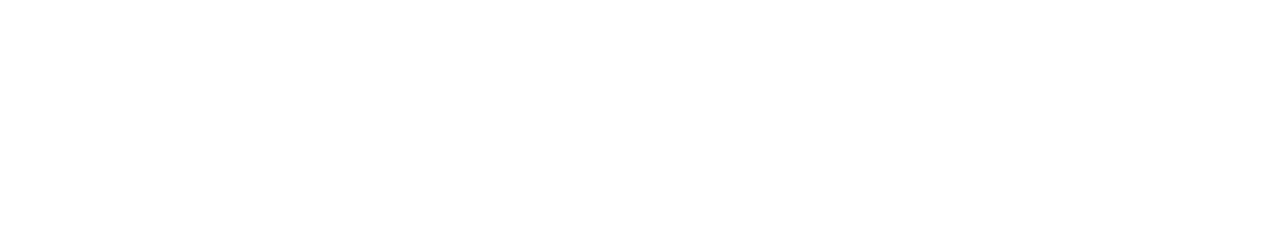
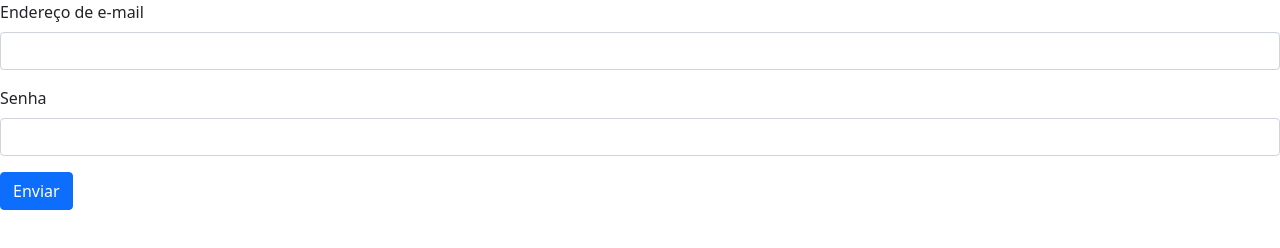
Before and after one commit to MaduMagalhaes/menu, a plain HTML site: page index.html in a window 1280 px wide. Drawn offline with nearby package versions, Linux system fonts and the light colour scheme.

Commit message:
index.html

```diff
--- a/index.html
+++ b/index.html
@@ -10,6 +10,17 @@
 </head>
 <body>
     <!-- Seu conteúdo vai aqui -->
+    <form>
+    <div class="mb-3">
+        <label for="exampleInputEmail1" class="form-label">Endereço de e-mail</label>
+        <input type="email" class="form-control" id="exampleInputEmail1" aria-describedby="emailHelp">
+    </div>
+    <div class="mb-3">
+        <label for="exampleInputPassword1" class="form-label">Senha</label>
+        <input type="password" class="form-control" id="exampleInputPassword1">
+    </div>
+    <button type="submit" class="btn btn-primary">Enviar</button>
+</form>
 
     <!-- Adicione o JavaScript do Bootstrap e o Popper.js (necessário para alguns componentes do Bootstrap) -->
     <script src="https://code.jquery.com/jquery-3.3.1.slim.min.js" integrity="sha384-q8i/X+965DzO0rT7abK41JStQIAqVgRVzpbzo5smXKp4YfRvH+8abtTE1Pi6jizo" crossorigin="anonymous"></script>
```
